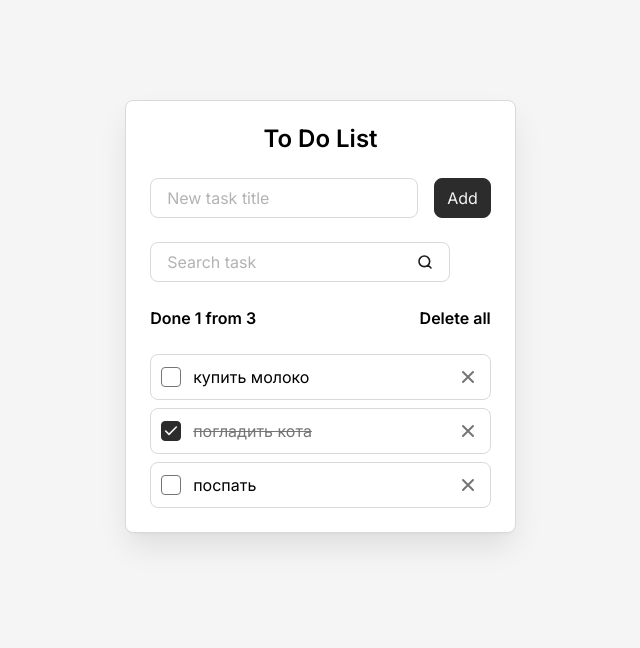
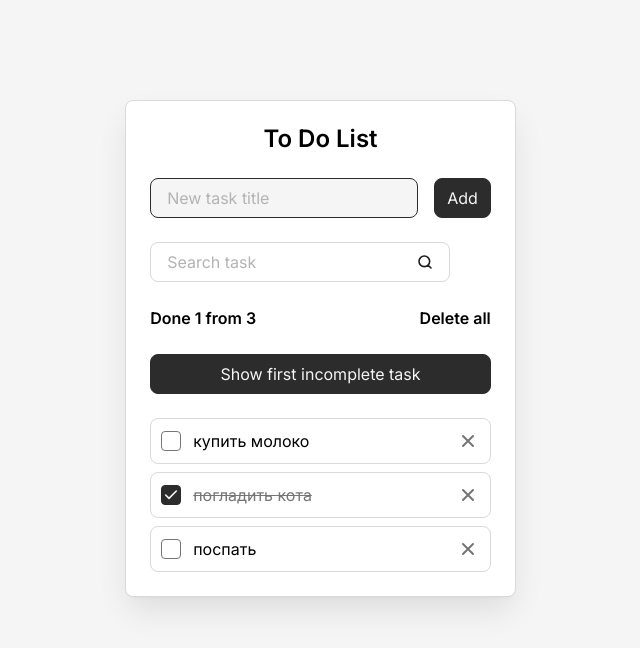
Before and after one commit to mrHozhiy/toDoListOnReact, a React (Vite) app: page / in a window 1280 px wide. Shown: the top 648 px of the page, without its empty margins (312-952 px from the left). Built offline with nearby package versions, Linux system fonts and the light colour scheme.

Commit message:
add useRef

```diff
--- a/src/components/AddTaskForm.jsx
+++ b/src/components/AddTaskForm.jsx
@@ -2,7 +2,7 @@
 import Field from "./Field";
 
 const AddTaskForm = (props) => {
-  const { addTask, newTaskTitle, setNewTaskTitle } = props;
+  const { addTask, newTaskTitle, setNewTaskTitle, newTaskInputRef } = props;
 
   const onSubmit = (event) => {
     event.preventDefault();
@@ -16,6 +16,7 @@
         id="new-task"
         value={newTaskTitle}
         onInput={(event) => setNewTaskTitle(event.target.value)}
+        ref={newTaskInputRef}
       />
       <Button type="submit">Add</Button>
     </form>
--- a/src/components/Button.jsx
+++ b/src/components/Button.jsx
@@ -1,7 +1,7 @@
 const Button = (props) => {
-  const { className = "", type = "button", children } = props;
+  const { className = "", type = "button", children, onClick } = props;
   return (
-    <button className={`button ${className}`} type={type}>
+    <button className={`button ${className}`} type={type} onClick={onClick}>
       {children}
     </button>
   );
--- a/src/components/Field.jsx
+++ b/src/components/Field.jsx
@@ -1,5 +1,13 @@
 const Field = (props) => {
-  const { className = "", id, label, type = "text", onInput, value } = props;
+  const {
+    className = "",
+    id,
+    label,
+    type = "text",
+    onInput,
+    value,
+    ref,
+  } = props;
 
   return (
     <div className={`field ${className}`}>
@@ -14,6 +22,7 @@
         type={type}
         value={value}
         onInput={onInput}
+        ref={ref}
       />
     </div>
   );
--- a/src/components/Todo.jsx
+++ b/src/components/Todo.jsx
@@ -1,8 +1,9 @@
-import { useEffect, useState } from "react";
+import { useEffect, useState, useRef } from "react";
 import AddTaskForm from "./AddTaskForm";
 import SearchTaskForm from "./SearchTaskForm";
 import TodoInfo from "./TodoInfo";
 import TodoList from "./TodoList";
+import Button from "./Button";
 
 const Todo = () => {
   const [tasks, setTasks] = useState(() => {
@@ -20,8 +21,11 @@
   });
 
   const [newTaskTitle, setNewTaskTitle] = useState("");
+  const [searchQuery, setSearchQuery] = useState("");
 
-  const [searchQuery, setSearchQuery] = useState("");
+  const newTaskInputRef = useRef(null);
+  const firstIncompleteTaskRef = useRef(null);
+  const firstIncompleteTaskId = tasks.find(({ isDone }) => !isDone)?.id;
 
   const deleteAllTasks = () => {
     const isConfirmed = confirm("Are you sure you want to delete all?");
@@ -54,18 +58,20 @@
         title: newTaskTitle,
         isDone: false,
       };
-
       setTasks([...tasks, newTask]);
       setNewTaskTitle("");
       setSearchQuery("");
+      newTaskInputRef.current.focus();
     }
   };
 
   useEffect(() => {
-    // return () => {};
-    console.log("сохраняем в storage");
     localStorage.setItem("tasks", JSON.stringify(tasks));
   }, [tasks]);
+
+  useEffect(() => {
+    newTaskInputRef.current.focus();
+  });
 
   const clearSearchQuery = searchQuery.trim().toLowerCase();
   const filteredTasks =
@@ -82,6 +88,7 @@
         addTask={addTask}
         newTaskTitle={newTaskTitle}
         setNewTaskTitle={setNewTaskTitle}
+        newTaskInputRef={newTaskInputRef}
       />
       <SearchTaskForm
         searchQuery={searchQuery}
@@ -92,9 +99,20 @@
         done={tasks.filter(({ isDone }) => isDone).length}
         onDeleteAllButtonClick={deleteAllTasks}
       />
+      <Button
+        onClick={() => {
+          firstIncompleteTaskRef.current?.scrollIntoView({
+            behavior: "smooth",
+          });
+        }}
+      >
+        Show first incomplete task
+      </Button>
       <TodoList
         filteredTasks={filteredTasks}
         tasks={tasks}
+        firstIncompleteTaskRef={firstIncompleteTaskRef}
+        firstIncompleteTaskId={firstIncompleteTaskId}
         onDeleteTaskButtonClick={deleteTask}
         onTaskCompleteChange={toggleTaskComplete}
       />
--- a/src/components/TodoItem.jsx
+++ b/src/components/TodoItem.jsx
@@ -3,12 +3,13 @@
     className = "",
     id,
     title,
+    ref,
     isDone,
     onDeleteTaskButtonClick,
     onTaskCompleteChange,
   } = props;
   return (
-    <li className={`todo-item ${className}`}>
+    <li className={`todo-item ${className}`} ref={ref}>
       <input
         className="todo-item__checkbox"
         id={id}
--- a/src/components/TodoList.jsx
+++ b/src/components/TodoList.jsx
@@ -3,9 +3,11 @@
 const TodoList = (props) => {
   const {
     tasks = [],
+    filteredTasks,
+    firstIncompleteTaskRef,
+    firstIncompleteTaskId,
     onDeleteTaskButtonClick,
     onTaskCompleteChange,
-    filteredTasks,
   } = props;
 
   const hasTasks = tasks.length > 0;
@@ -23,6 +25,9 @@
         <TodoItem
           className="todo__item"
           key={task.id}
+          ref={
+            task.id === firstIncompleteTaskId ? firstIncompleteTaskRef : null
+          }
           id={task.id}
           title={task.title}
           isDone={task.isDone}
```
